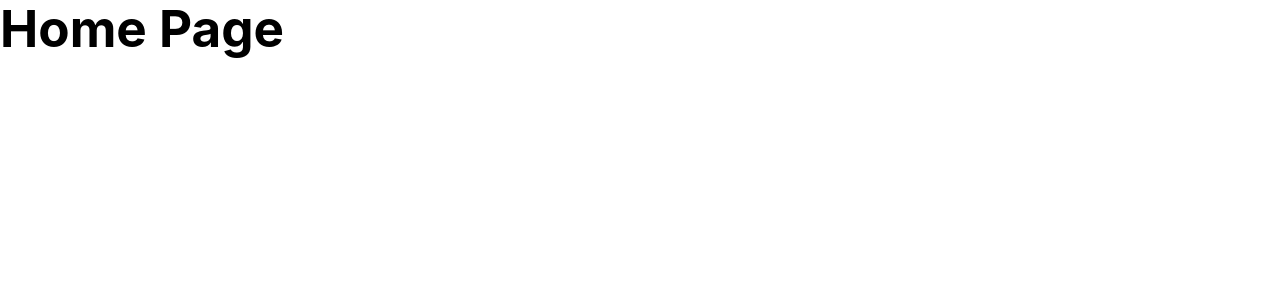
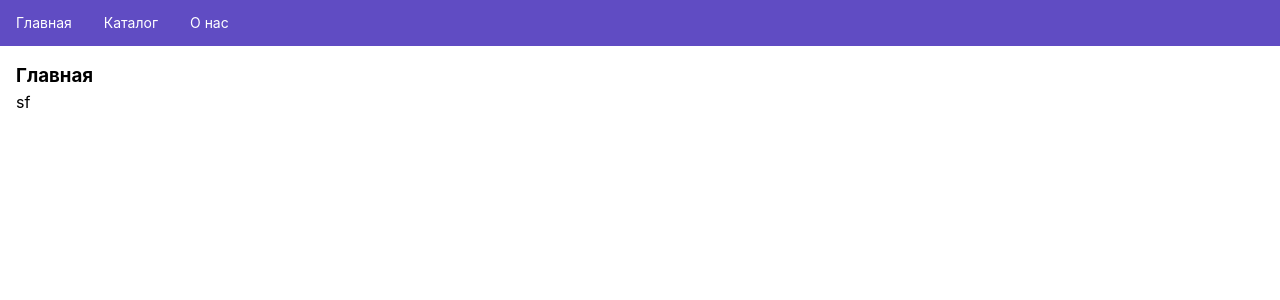
Before and after one commit to Rugnus/conundrum, a React (Vite) app: page / in a window 1280 px wide. Shown: the top 300 px of the page. Built offline with nearby package versions, Linux system fonts and the light colour scheme.

Commit message:
Wrap pages by created layout

```diff
--- a/src/pages/AboutPage/AboutPage.tsx
+++ b/src/pages/AboutPage/AboutPage.tsx
@@ -1,5 +1,6 @@
+import { Layout } from "@conundrum/ui-kit";
 import { FC } from "react";
 
 export const AboutPage: FC = () => {
-  return <h1>About Page</h1>;
+  return <Layout title="О нас">About Page</Layout>;
 };
--- a/src/pages/CatalogPage/CatalogPage.tsx
+++ b/src/pages/CatalogPage/CatalogPage.tsx
@@ -1,5 +1,6 @@
+import { Layout } from "@conundrum/ui-kit";
 import { FC } from "react";
 
 export const CatalogPage: FC = () => {
-  return <h1>Catalog Page</h1>;
+  return <Layout title="Каталог">Catalog Page</Layout>;
 };
--- a/src/pages/MainPage/MainPage.tsx
+++ b/src/pages/MainPage/MainPage.tsx
@@ -1,5 +1,6 @@
+import { Layout } from "@conundrum/ui-kit";
 import { FC } from "react";
 
 export const MainPage: FC = () => {
-  return <h1>Home Page</h1>;
+  return <Layout title="Главная">sf</Layout>;
 };
```
